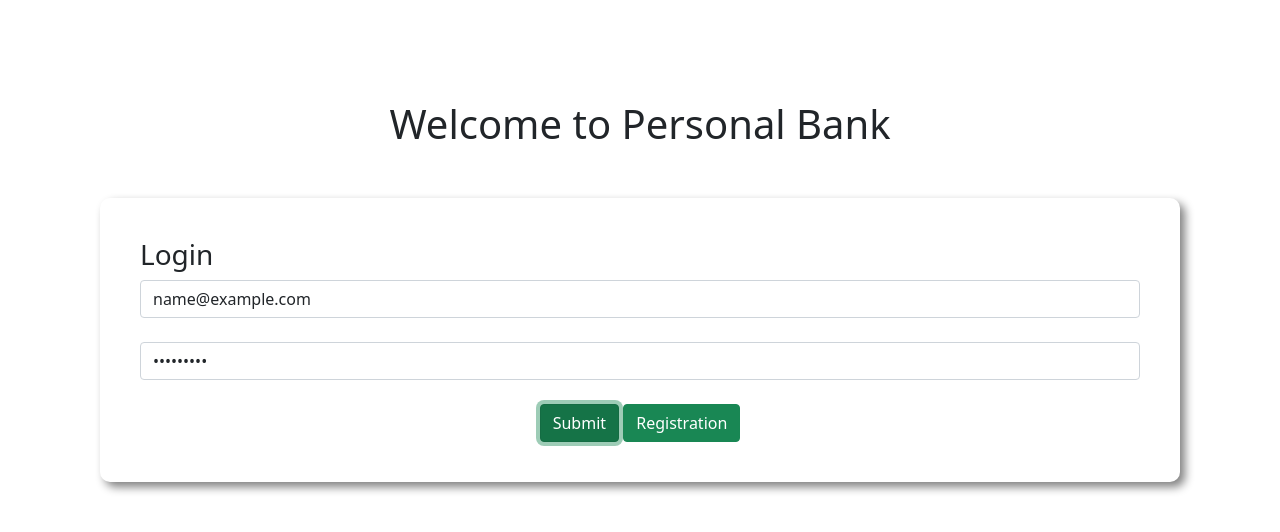
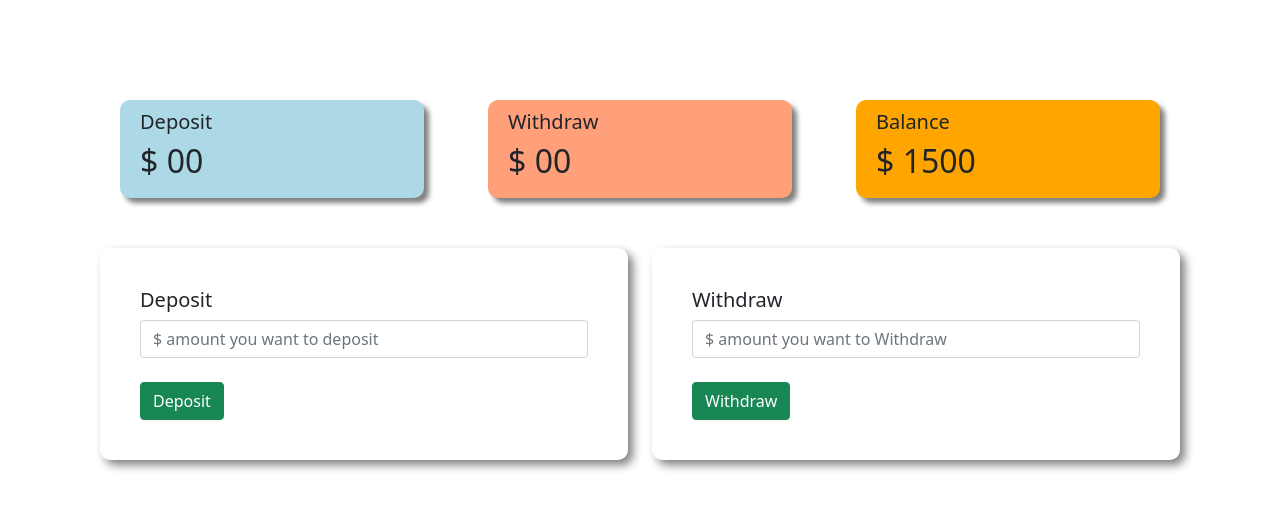
Before and after one commit to Nayeem-Uddin/personal-bank, a plain HTML site: page index.html in a window 1280 px wide. Both pictures are taken after typing "name@example.com", "Sample123" into the empty fields and a click on the button "Submit". Drawn offline with nearby package versions, Linux system fonts and the light colour scheme.

Commit message:
personal bank ready

```diff
--- a/index.html
+++ b/index.html
@@ -11,7 +11,10 @@
 </head>
 
 <body>
-    <div class="login-area">
+
+    <!-- login Area -->
+
+    <div id="login-area">
         <h1 class="text-center">Welcome to Personal Bank</h1>
         <div class="submit-area">
             <h3>Login</h3>
@@ -19,12 +22,113 @@
             <br>
             <input type="password" class="form-control" placeholder="Enter your password">
             <br>
-            <div class="text-center">
-                <button type="submit" class="btn btn-success">Submit</button>
-                <button type="submit" class="btn btn-success">Registration</button>
-            </div>
+            <button id="login" class="btn btn-success">Submit</button>
         </div>
     </div>
+
+    <!-- Transaction Area -->
+
+    <div id="transaction-area">
+            <div class="row">
+                <div class="col-md-4">
+                    <div class="deposit status">
+                        <h5>Deposit</h5>
+                        <h2>$ <span id="currentDeposit">00</span></h2>
+                    </div>
+                </div>
+                <div class="col-md-4">
+                    <div class="withdraw status">
+                        <h5>Withdraw</h5>
+                        <h2>$ <span id="withdrawMoney">00</span></h2>
+                    </div>
+                </div>
+                <div class="col-md-4">
+                    <div class="balance status">
+                        <h5>Balance</h5>
+                        <h2>$ <span id="totalBalance">1500</span></h2>
+                    </div>
+                </div>
+            </div>
+            <div class="row">
+                <div class="col-md-6">
+                    <div class="submit-area">
+                        <h5>Deposit</h5>
+                        <input id="depositAmount" class="form-control" type="text" placeholder="$ amount you want to deposit">
+                        <br>
+                        <button id="addDeposit" class="btn btn-success">Deposit</button>
+                    </div>
+
+                </div>
+                <div class="col-md-6">
+                    <div class="submit-area">
+                        <h5>Withdraw</h5>
+                        <input id="withdrawInput" class="form-control" type="text" placeholder="$ amount you want to Withdraw">
+                        <br>
+                        <button id="WithdrawAmount" class="btn btn-success">Withdraw</button>
+                    </div>
+                </div>
+            </div>
+    </div>
+    <script>
+
+        //login button event handler
+
+        const loginBtn = document.getElementById("login");
+        loginBtn.addEventListener('click', function () {
+            const loginArea = document.getElementById("login-area");
+            loginArea.style.display = "none";
+
+            const transactionArea = document.getElementById("transaction-area");
+            transactionArea.style.display = "block";
+        })
+
+        //deposit button event handler
+        const depositBtn = document.getElementById("addDeposit");
+        depositBtn.addEventListener("click",()=>{
+            const depositAmount = document.getElementById("depositAmount").value;
+            const depositNumber = parseFloat(depositAmount);
+
+            const currentDeposit = document.getElementById("currentDeposit").innerText;
+            const currentDepositNumber = parseFloat(currentDeposit);
+
+            const totalDeposit = depositNumber + currentDepositNumber;
+            document.getElementById("currentDeposit").innerText = totalDeposit;
+
+            document.getElementById("depositAmount").value=" ";
+
+            const totalBalance = document.getElementById("totalBalance").innerText;
+            const totalBalanceNumber = parseFloat(totalBalance);
+
+            const totalBalanceWithDeposit = totalBalanceNumber + depositNumber;
+            document.getElementById("totalBalance").innerText = totalBalanceWithDeposit;
+
+
+
+
+
+        })
+         //withdraw button event handler
+
+        const withdrawBtn = document.getElementById("WithdrawAmount");
+        withdrawBtn.addEventListener("click",function(){
+            const withdrawAmount = document.getElementById("withdrawInput").value;
+            const withdrawAmountNumber = parseFloat(withdrawAmount);
+
+            const withdrawInput = document.getElementById("withdrawMoney").innerText;
+            const withdrawInputNumber = parseFloat(withdrawInput);
+
+            const totalWithdraw = withdrawInputNumber + withdrawAmountNumber;
+            const withdrawInputField = document.getElementById("withdrawMoney").innerText = totalWithdraw;
+            document.getElementById("withdrawInput").value=" ";
+
+            const totalBalance = document.getElementById("totalBalance").innerText;
+            const totalBalanceNumber = parseFloat(totalBalance);
+
+            const totalBalanceWithdraw = totalBalanceNumber - withdrawAmountNumber;
+            document.getElementById("totalBalance").innerText = totalBalanceWithdraw;
+
+        })
+    </script>
+
 </body>
-
 </html>
--- a/style.css
+++ b/style.css
@@ -7,3 +7,21 @@ body{
     padding: 40px;
     margin-top:50px;
 }
+#transaction-area{
+    display: none;
+}
+.deposit{
+    background-color: lightblue;
+}
+.withdraw{
+    background-color: lightsalmon;
+}
+.balance{
+    background-color: orange;
+}
+.status{
+    margin: 0px 20px;
+    padding: 10px 20px;
+    border-radius: 10px;
+    box-shadow: 5px 5px 5px grey;
+}
```
